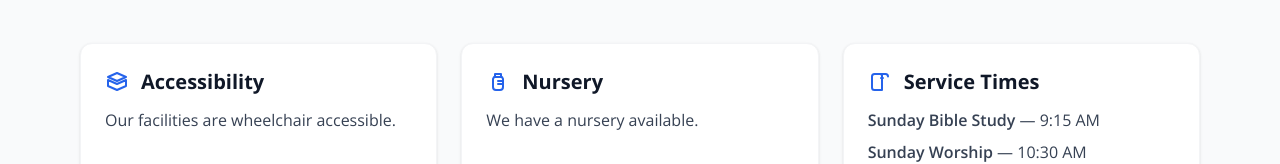
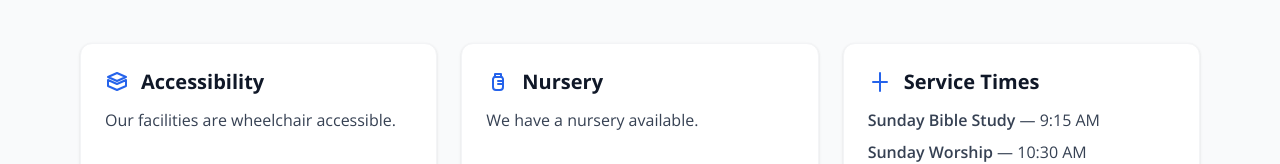
Before and after one commit to NoahGrahamDev/PLBC, a Next.js app in the folder website/: page /visit in a window 1280 px wide. Shown: the part 468-632 px from the top of the page. Built offline with nearby package versions, Linux system fonts and the light colour scheme.

Commit message:
Visit: replace Service Times icon with cross SVG
Co-Authored-By: Noah Graham <noahgrahamdev@gmail.com>

```diff
--- a/website/src/app/visit/page.tsx
+++ b/website/src/app/visit/page.tsx
@@ -94,9 +94,7 @@ export default function VisitPage() {
             <div className="p-6 bg-white rounded-xl shadow-sm border border-gray-100">
               <div className="flex items-center gap-3 mb-3">
                 <svg className="w-6 h-6 text-[#2563eb]" viewBox="0 0 24 24" fill="none" stroke="currentColor" aria-hidden="true">
-                  <path d="M4 6.5A2.5 2.5 0 016.5 4H12a2 2 0 012 2v14h-7.5A2.5 2.5 0 014 17.5v-11z" strokeWidth="2" strokeLinecap="round" strokeLinejoin="round"/>
-                  <path d="M20 6.5A2.5 2.5 0 0017.5 4H12" strokeWidth="2" strokeLinecap="round" strokeLinejoin="round"/>
-                  <path d="M13 8h2M14 6v4" strokeWidth="2" strokeLinecap="round" strokeLinejoin="round"/>
+                  <path d="M12 3v18M5 12h14" strokeWidth="2" strokeLinecap="round" strokeLinejoin="round" />
                 </svg>
                 <h2 className="text-xl font-bold text-gray-900 font-[var(--font-arvo)]">Service Times</h2>
               </div>
```
